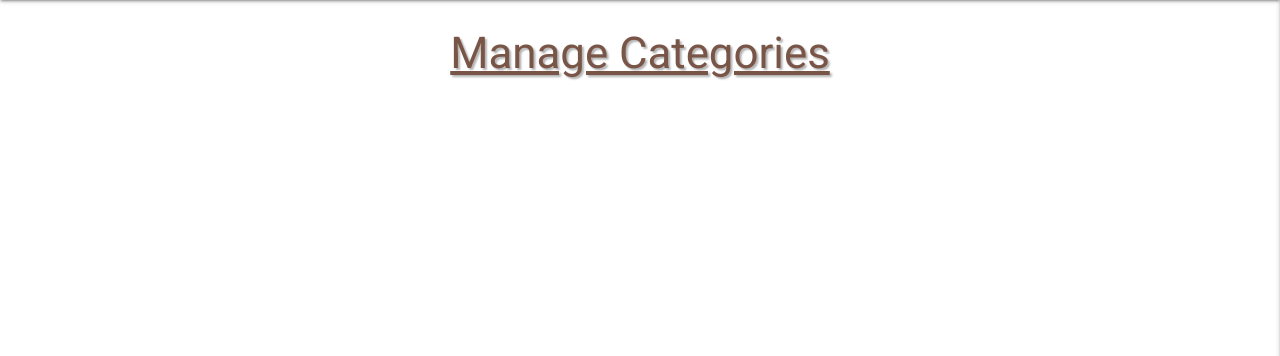
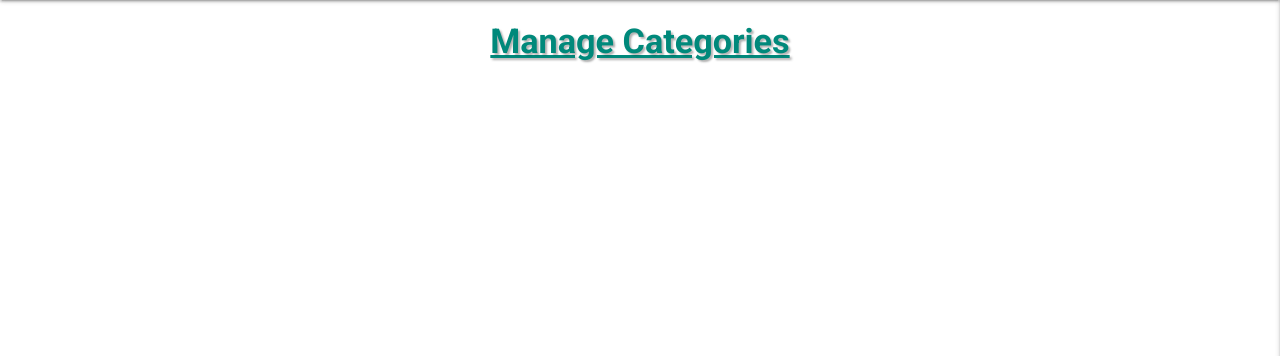
Before and after one commit to manell0/MileStone-3-Book-Review, a Flask app: page /get_categories in a window 1280 px wide. Shown: the part 64-420 px from the top of the page. Run offline with Flask 2, Linux system fonts and the light colour scheme; data that the repository does not hold is empty; some libraries are stand-ins or nearby versions.

Commit message:
Add comments

```diff
--- a/templates/categories.html
+++ b/templates/categories.html
@@ -1,7 +1,8 @@
 {% extends "base.html" %}
 {% block content %}
-
-    <h3 class="brown-text under-line center-align text-shadow smaller ">Manage Categories</h3>
+<!-- Heading -->
+<h4 class="teal-text text-darken-1 under-line bolder center-align text-shadow">Manage Categories</h4>
+<!-- Category section ONLY FOR ADMIN -->
 {% if session.user|lower == "admin"|lower %}
 <div class="row">
     <div class="col s12 center-align">
@@ -10,7 +11,6 @@
         </a>
     </div>
 </div>
-
 <div class="row">
     {% for category in categories %}
     <div class="col s12 m3">
@@ -20,14 +20,11 @@
             </div>
             <div class="card-action center-align">
                 <a href="{{ url_for('edit_category', category_id=category._id) }}" class="btn-small teal accent-4">Edit</a>
-                        <!--<a href="{{ url_for('delete_category', category_id=category._id) }}" class="btn light-blue lighten-1">Delete</a>-->
                 <button onclick="window.location.href='{{ url_for('delete_category', category_id=category._id) }}'" class=" red waves-effect waves btn-small text-shadow tooltipped" data-position="top" data-tooltip="NOTE! The Category disappears immediately and no verification takes place !!!">Del</button>
-
             </div>
         </div>
     </div>
     {% endfor %}
     {% endif %}
 </div>
-
 {% endblock %}
```
Lines whose indentation alone changed are shown as unchanged.
